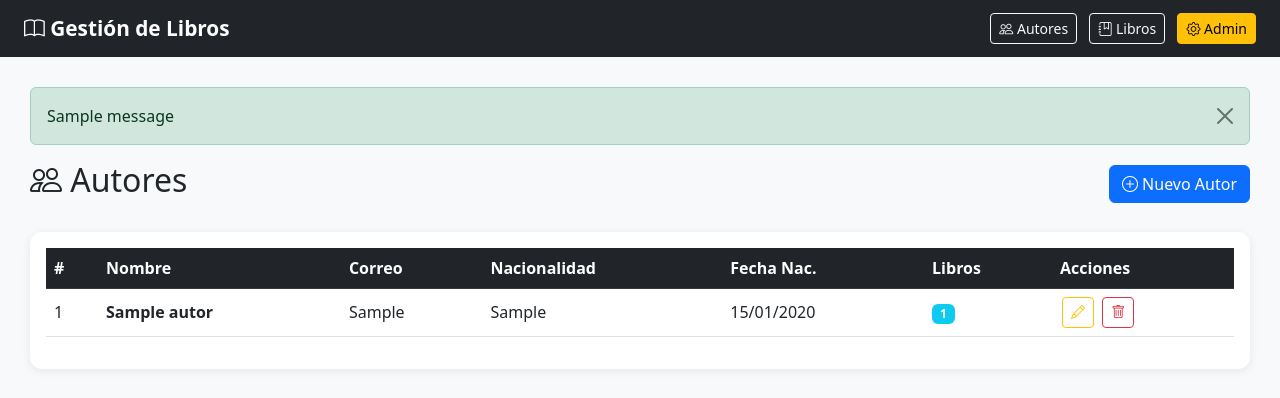
After one commit to AndresMira21/django-libros-electivaI, a Django app: page /autores/ in a window 1280 px wide. The commit adds this page. Shown: the top 398 px of the page. Run offline with Django 5.2, Linux system fonts and the light colour scheme; tables that the repository leaves empty hold one stand-in row (values such as "Sample post"); one stand-in notice (Sample message) is shown.

Commit message:
feat: subiendo templates autor

```diff
--- a/gestion/templates/gestion/base.html
+++ b/gestion/templates/gestion/base.html
@@ -1,11 +1,59 @@
 <!DOCTYPE html>
-<html lang="en">
+<html lang="es">
 <head>
     <meta charset="UTF-8">
     <meta name="viewport" content="width=device-width, initial-scale=1.0">
-    <title>Document</title>
+    <title>{% block title %}Gestión de Libros{% endblock %}</title>
+    <link href="https://cdn.jsdelivr.net/npm/bootstrap@5.3.0/dist/css/bootstrap.min.css" rel="stylesheet">
+    <link href="https://cdn.jsdelivr.net/npm/bootstrap-icons@1.10.0/font/bootstrap-icons.css" rel="stylesheet">
+    <style>
+        body { background-color: #f8f9fa; }
+        .navbar-brand { font-weight: bold; font-size: 1.3rem; }
+        .main-content { padding: 30px; }
+        .card { border: none; box-shadow: 0 2px 10px rgba(0,0,0,0.08); border-radius: 12px; }
+        .card-header { border-radius: 12px 12px 0 0 !important; }
+        .btn-action { margin: 0 2px; }
+    </style>
 </head>
 <body>
 
+    <!-- Navbar -->
+    <nav class="navbar navbar-dark bg-dark px-4">
+        <a class="navbar-brand" href="{% url 'lista_autores' %}">
+            <i class="bi bi-book"></i> Gestión de Libros
+        </a>
+        <div>
+            <a href="{% url 'lista_autores' %}" class="btn btn-outline-light btn-sm me-2">
+                <i class="bi bi-people"></i> Autores
+            </a>
+            <a href="{% url 'lista_libros' %}" class="btn btn-outline-light btn-sm me-2">
+                <i class="bi bi-journal-bookmark"></i> Libros
+            </a>
+            <a href="/admin/" class="btn btn-warning btn-sm">
+                <i class="bi bi-gear"></i> Admin
+            </a>
+        </div>
+    </nav>
+
+    <!-- Contenido principal -->
+    <div class="container-fluid">
+        <div class="row">
+            <main class="col main-content">
+                <!-- Bloque para mensajes flash (opcional, pero útil) -->
+                {% if messages %}
+                    {% for message in messages %}
+                        <div class="alert alert-{{ message.tags }} alert-dismissible fade show" role="alert">
+                            {{ message }}
+                            <button type="button" class="btn-close" data-bs-dismiss="alert" aria-label="Close"></button>
+                        </div>
+                    {% endfor %}
+                {% endif %}
+
+                {% block content %}{% endblock %}
+            </main>
+        </div>
+    </div>
+
+    <script src="https://cdn.jsdelivr.net/npm/bootstrap@5.3.0/dist/js/bootstrap.bundle.min.js"></script>
 </body>
 </html>
--- /dev/null
+++ b/gestion/templates/gestion/lista_autores.html
@@ -0,0 +1,60 @@
+{% extends 'gestion/base.html' %}
+
+{% block title %}Lista de Autores{% endblock %}
+
+{% block content %}
+<div class="d-flex justify-content-between align-items-center mb-4">
+    <h2><i class="bi bi-people"></i> Autores</h2>
+    <a href="{% url 'crear_autor' %}" class="btn btn-primary">
+        <i class="bi bi-plus-circle"></i> Nuevo Autor
+    </a>
+</div>
+
+<div class="card">
+    <div class="card-body">
+        {% if autores %}
+        <div class="table-responsive">
+            <table class="table table-hover align-middle">
+                <thead class="table-dark">
+                    <tr>
+                        <th>#</th>
+                        <th>Nombre</th>
+                        <th>Correo</th>
+                        <th>Nacionalidad</th>
+                        <th>Fecha Nac.</th>
+                        <th>Libros</th>
+                        <th>Acciones</th>
+                    </tr>
+                </thead>
+                <tbody>
+                    {% for autor in autores %}
+                    <tr>
+                        <td>{{ autor.id }}</td>
+                        <td><strong>{{ autor.nombre }}</strong></td>
+                        <td>{{ autor.correo }}</td>
+                        <td>{{ autor.nacionalidad }}</td>
+                        <td>{{ autor.fecha_nacimiento|date:"d/m/Y" }}</td>
+                        <td><span class="badge bg-info">{{ autor.libros.count }}</span></td>
+                        <td>
+                            <a href="{% url 'editar_autor' autor.pk %}" class="btn btn-sm btn-outline-warning btn-action">
+                                <i class="bi bi-pencil"></i>
+                            </a>
+                            <a href="{% url 'eliminar_autor' autor.pk %}" class="btn btn-sm btn-outline-danger btn-action">
+                                <i class="bi bi-trash"></i>
+                            </a>
+                        </td>
+                    </tr>
+                    {% endfor %}
+                </tbody>
+            </table>
+        </div>
+        {% else %}
+        <div class="text-center py-5">
+            <i class="bi bi-people" style="font-size: 3rem; color: #ccc;"></i>
+            <p class="text-muted mt-3">No hay autores registrados aún.</p>
+            <a href="{% url 'crear_autor' %}" class="btn btn-primary">Crear primer autor</a>
+        </div>
+        {% endif %}
+    </div>
+</div>
+{% endblock %}
```
Also changed, not shown: gestion/templates/gestion/autor_confirm_delete.html (added, +39 -0 lines), gestion/templates/gestion/autor_form.html (added, +43 -0 lines).
